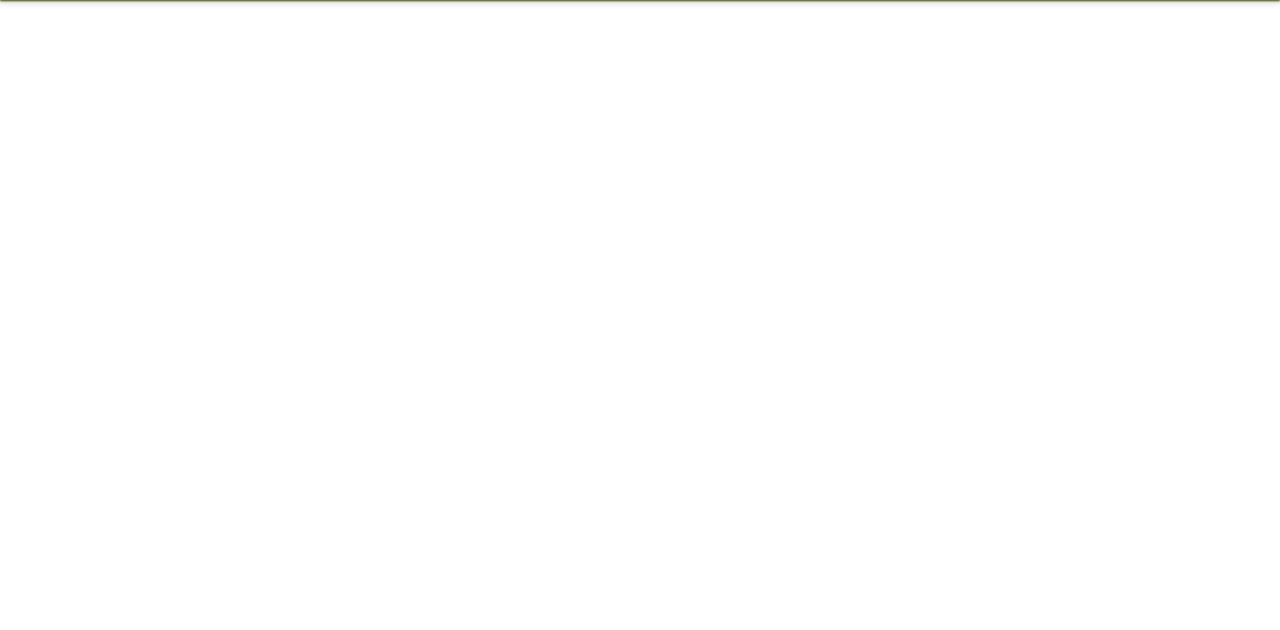
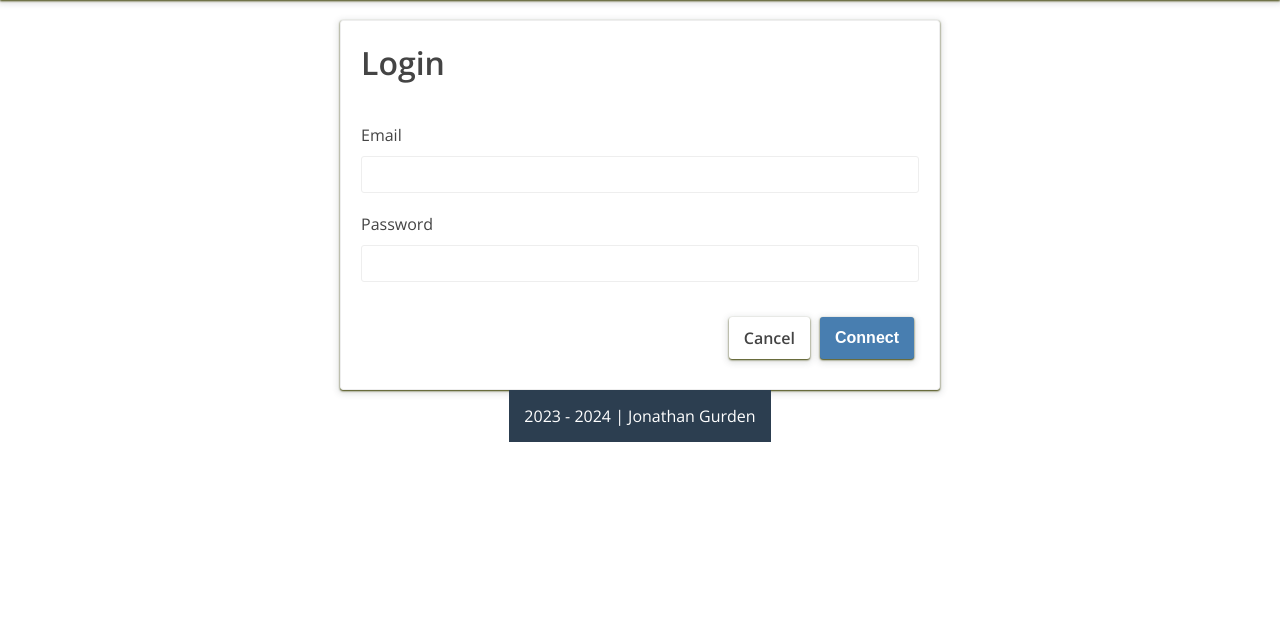
Before and after one commit to JohnG38/blogapp_php, a PHP site: page /auth-login.php in a window 1280 px wide. Shown: the part 62-692 px from the top of the page. Run offline with PHP 8.4, Linux system fonts and the light colour scheme.

Commit message:
feat: mise en place du login et creation de la session

````diff
--- a/auth-login.php
+++ b/auth-login.php
@@ -1,5 +1,67 @@
 <?php
+
+    /**
+     * @var AuthDAO
+     */
+
+    $authDAO = require_once './database/models/AuthDAO.php';
+
+    const ERROR_REQUIRED = "Veuillez renseigner ce champ";
+    const ERROR_EMAIL_INVALID = "L'email n'est pas valide";
+    const ERROR_EMAIL_UNKNOWN = "Cet email n'existe pas.";
+    const ERROR_PASSWORD_MISMATCH = "L'email et/ou le mot de passe sont erronés.";
+
+    $errors = [
+        'email' => '',
+        'password' => '',
+    ];
+
+    if($_SERVER['REQUEST_METHOD'] === 'POST') {
+        $input = filter_input_array(INPUT_POST, [
+            'email' => FILTER_SANITIZE_EMAIL
+        ]);
+
+        $email = $input["email"] ?? '';
+        $password = $_POST["password"] ?? '';
+
+
+
+        if(!$email) {
+            $errors['email'] = ERROR_REQUIRED;
+        } else if(!filter_var($email, FILTER_VALIDATE_EMAIL)) {
+            $errors['email'] = ERROR_EMAIL_INVALID;
+        }
+
+        if(!$password) {
+            $errors['password'] = ERROR_REQUIRED;
+        }
+
+
+        if(empty(array_filter($errors, fn ($e) => $e !== ''))) {
+
+            //  logger le user
+            $user = $authDAO->getUser($email);
+
+            if(!$user) {
+                $errors['email'] = ERROR_EMAIL_UNKNOWN;
+            } else {
+                if(!password_verify($password, $user['password'])) {
+                    $errors['password'] = ERROR_PASSWORD_MISMATCH;
+                } else {
+
+                    // on crée une nouvelle session
+                    $sessionId = $authDAO->createSession($user['id']);
+
+                    // on crée notre cookie
+                    setcookie('session', $sessionId, time() + 60 * 60 * 24 * 14, "", "", false, true);
+
+                    header('Location: /');
+                }
+            }
+        }
+    }
 ?>
+
 
 <!DOCTYPE html>
 <html lang="en">
@@ -12,9 +74,35 @@
     <div class="container">
         <?php require_once 'includes/header.php' ?>
         <div class="content">
+            <div class="block p-20 form-container">
+                    <h1>Login</h1>
+                    <form action="/auth-login.php" method="POST">
+                        <div class="form-control">
 
-        </div>
+                        <div class="form-control">
+                            <label for="email">Email</label>
+                            <input type="email" name="email" id="email">
+                            <?php if($errors['email']) : ?>
+                                <p class="text-error"><?= $errors['email'] ?></p>
+                            <?php endif ; ?>
+                        </div>
+
+                        <div class="form-control">
+                            <label for="password">Password</label>
+                            <input type="password" name="password" id="password">
+                            <?php if($errors['password']) : ?>
+                                <p class="text-error"><?= $errors['password'] ?></p>
+                            <?php endif ; ?>
+                        </div>
+
+                        <div class="form-action">
+                            <a href="/" class="btn btn-secondary">Cancel</a>
+                            <button class="btn btn-primary" type="submit">Connect</button>
+                        </div>
+                    </form>
+                </div>
+            </div>
         <?php require_once 'includes/footer.php' ?>
     </div>
 </body>
-</html>
+</html>```
--- a/database/models/AuthDAO.php
+++ b/database/models/AuthDAO.php
@@ -3,11 +3,20 @@
     class AuthDAO {
 
         public PDOStatement $statementCreate;
+        public PDOStatement $statementRead;
+        public PDOStatement $statementCreateSession;
 
         function __construct( public PDO $pdo)
         {
             $this->statementCreate = $this->pdo->prepare(
                 'INSERT INTO user  VALUES (DEFAULT, :firstname, :lastname, :email, :password)'
+            );
+            $this->statementRead = $this->pdo->prepare(
+                'SELECT * FROM user WHERE email=:email'
+            );
+
+            $this->statementCreateSession = $this->pdo->prepare(
+                'INSERT INTO session VALUES(DEFAULT, :userid)'
             );
         }
 
@@ -20,6 +29,23 @@
             $this->statementCreate->bindValue(':password', $hashPassword);
             $this->statementCreate->execute();
         }
+
+        function getUser($email) {
+            $this->statementRead->bindValue(':email', $email);
+            $this->statementRead->execute();
+
+            return $this->statementRead->fetch();
+        }
+
+        function createSession($userId) {
+            $this->statementCreateSession->bindValue(':userid', $userId);
+            $this->statementCreateSession->execute();
+
+            // on recupre l'id de la session qui vient d'etre créer
+            return $this->pdo->lastInsertId();
+
+
+        }
     }
 
 
````
